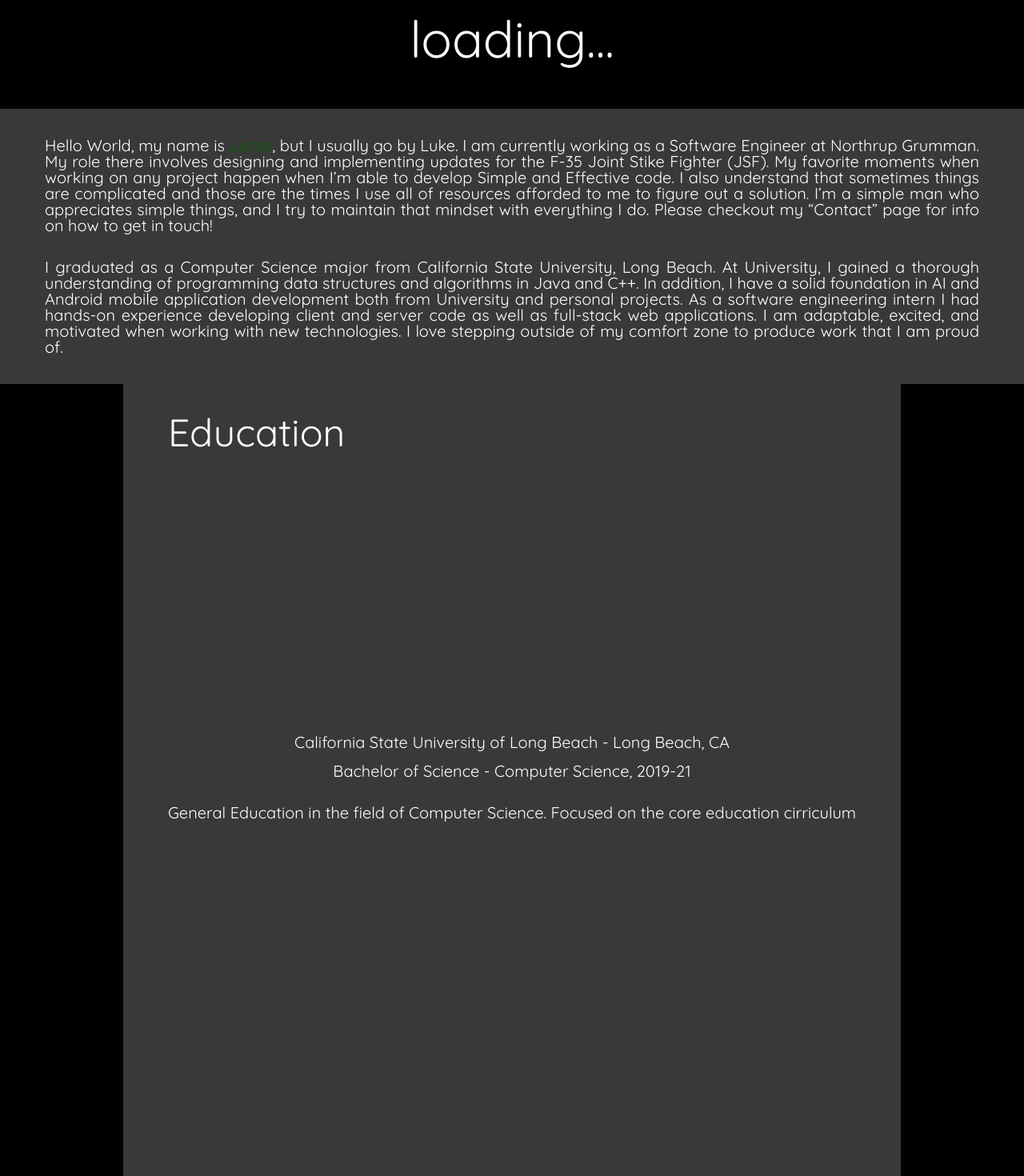
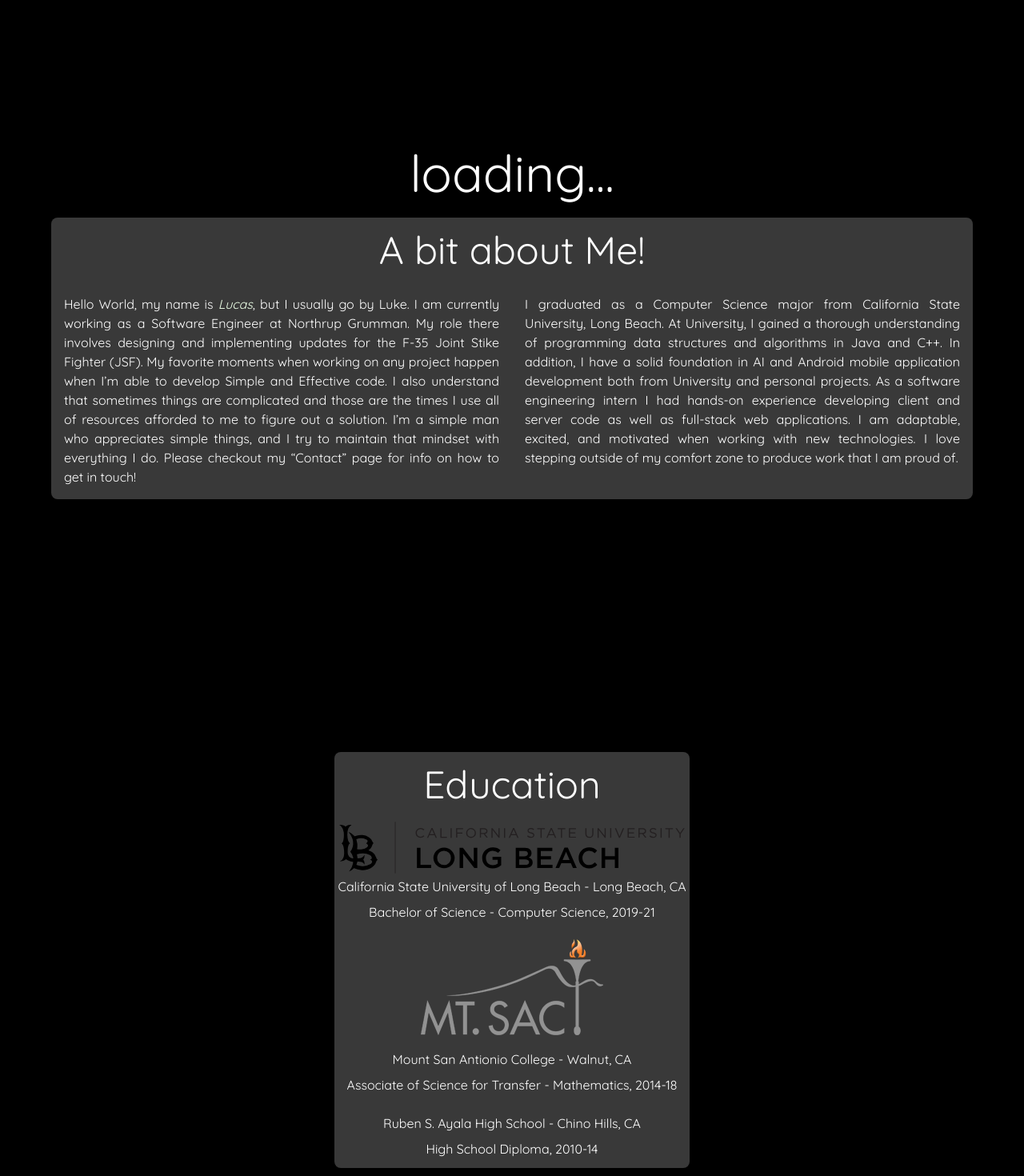
Before and after one commit to lcolias/MyReactWebsite, a React (Create React App) app in the folder my-website/: page /about in a window 1280 px wide. Shown: the part 80-1550 px from the top of the page at 80% size. Built offline with nearby package versions, Linux system fonts and the light colour scheme; no server answers.

Commit message:
Updated About page
Updated Styles
Added School images

```diff
--- a/my-website/src/components/About/About.css
+++ b/my-website/src/components/About/About.css
@@ -1,6 +1,36 @@
 em {
-    color: darkgreen;
+    color: rgb(236, 255, 231);
     font-style: italic;
+}
+
+.section-content-wrapper{
+    display: flex;
+    flex-flow: column wrap;
+    align-items: center;
+    justify-content: center;
+
+    width: 90vw;
+    min-height: 100vh;
+    margin: 0 auto;
+}
+
+.section-content-background {
+    margin: 8px 0;
+    background-color: rgba(255, 255, 255, 0.222);
+    border-radius: 8px;
+}
+
+.section-content-flex {
+    display: flex;
+}
+
+.section-content-item {
+    flex: 1;
+}
+
+.p-text-format{
+    text-align: justify;
+    line-height: 1.5;
 }
 
 .main-info-grid{
@@ -44,15 +74,3 @@ em {
     grid-column-start: 5;
     grid-column-end: 8;
 }
-
-.section-content-wrapper{
-    text-align: justify;
-    padding: 1em 2em;
-
-    font-size: 1.25em;
-    background-color: rgba(255, 255, 255, 0.222);
-}
-
-.content-spacing{
-    margin-top: 2em;
-}
--- a/my-website/src/components/About/About.js
+++ b/my-website/src/components/About/About.js
@@ -1,6 +1,10 @@
 import React, {useState, useEffect, useReducer} from "react";
 
 import "./About.css";
+
+import longBeachLogo from '../../images/longBeachLogo.svg';
+import mtSacLogo from '../../images/mtSacLogo.png';
+
 
 function GitHubUser({login}) {
     const [data, setData] = useState(null);
@@ -71,13 +75,17 @@ function About({login}) {
 
     return(
       <>
-        <header>
+        <section className="section-content-wrapper">
 
           <GitHubUser login={login}/>
 
-          <div className="section-content-wrapper content-spacing">
+          <div className="section-content-background">
 
-            <p>
+            <h2>A bit about Me!</h2>
+
+              <div className="section-content-flex ">
+
+                <p className="section-content-item p-text-format">
                   Hello World, my name is <em>Lucas</em>, but I usually go by Luke. I am currently working as a Software Engineer at Northrup Grumman.
                   My role there involves designing and implementing updates for the F-35 Joint Stike Fighter (JSF). My favorite moments when working
                   on any project happen when I’m able to develop Simple and Effective code. I also understand that sometimes things are complicated
@@ -85,7 +93,7 @@ function About({login}) {
                   and I try to maintain that mindset with everything I do. Please checkout my “Contact” page for info on how to get in touch!
                 </p>
 
-            <p>
+                <p className="section-content-item p-text-format">
                   I graduated as a Computer Science major from California State University, Long Beach. At University, I gained a thorough understanding
                   of programming data structures and algorithms in Java and C++. In addition, I have a solid foundation in AI and Android mobile application
                   development both from University and personal projects. As a software engineering intern I had hands-on experience developing client and
@@ -94,41 +102,42 @@ function About({login}) {
                 </p>
 
               </div>
-        </header>
+
+          </div>
+
+        </section>
 
         {/*<!-- ******************  EDUCATION & CERTIFICATIONS ****************** -->*/}
-        <section className="education">
-          <div className="section-content-wrapper">
+        <section className="section-content-wrapper">
+
+          <div className="section-content-background">
+
               <h2>Education</h2>
 
               {/*<!-- Copy this whole <section> block to add more schools. -->*/}
-            <section>
+              <div >
+              <img src={longBeachLogo} alt='Long Beach State Logo' />
                 <h3>California State University of Long Beach - Long Beach, CA</h3>
                 <p>Bachelor of Science - Computer Science, 2019-21</p>
-              <p>General Education in the field of Computer Science. Focused on the core education cirriculum </p>
+              </div>
+
+              <div>
+              <img src={mtSacLogo} alt='Mount San Antionio College Logo' />
+                <h3>Mount San Antionio College - Walnut, CA</h3>
+                <p>Associate of Science for Transfer - Mathematics, 2014-18</p>
+              </div>
+
+              <div>
+                <img></img>
+                <h3>Ruben S. Ayala High School - Chino Hills, CA</h3>
+                <p>High School Diploma, 2010-14</p>
+              </div>
+
+            </div>
+
           </section>
 
-            <section>
-              <h3>Mount San Antionio College - Walnut, CA</h3>
-              <p>Associate of Science for Transfer - Mathematics, 2014-18</p>
-              <p>Completed the transfer requirements for students going to engineering college.</p>
-            </section>
-
-            <section>
-              <h3>Ruben S. Ayala High School - Chino Hills, CA</h3>
-              <p>High School Diploma, 2010-14</p>
-            </section>
-        </div>
         {/*<!-- End of education block. -->*/}
-      </section>
-
-            <label htmlFor="checkbox">{checked ? "Checked" : "Not Checked"}</label>
-            <input
-                id="checkbox"
-                type="checkbox"
-                value={checked}
-                onChange={toggle}
-            />
 
         </>
     );
--- a/my-website/src/components/Home/Home.css
+++ b/my-website/src/components/Home/Home.css
@@ -1,3 +1,12 @@
+
+/*Special Fonts*/
+
+.company-font{
+    font-family: Futura Bold;
+}
+
+/*Styles*/
+
 body {
     background-color: black;
 }
@@ -38,9 +47,22 @@ h1,h2,p {
     transform: translateX(0);
 }
 
-.company-font{
-    font-family: Futura Bold;
+
+.project-preview {
+    width: 100vw;
+
+    display: flex;
+    flex-flow: row wrap;
+    justify-content: center;
 }
+
+.project-preview .item{
+
+    margin: 8px;
+
+}
+
+
 
 /*Tablet min-width*/
 @media all and (min-width: 700px) {
--- a/my-website/src/components/Home/Home.js
+++ b/my-website/src/components/Home/Home.js
@@ -50,7 +50,11 @@ function Home(props){
                 <section ref={skillsRef} className='skills'>
                     <h2 className={`hidden ${skillsInView ? 'show' : '' }`} >Checkout My Skillz</h2>
 
-                    <Tile> </Tile>
+                    <div className={`project-preview hidden ${skillsInView ? 'show' : '' }`}>
+                        <Tile > </Tile>
+                        <Tile > </Tile>
+                        <Tile > </Tile>
+                    </div>
                 </section>
 
                 <section ref={interestsRef} className='interests'>
--- a/my-website/src/components/Tile/Tile.css
+++ b/my-website/src/components/Tile/Tile.css
@@ -1,6 +1,8 @@
 .tile-container {
     height: 300px;
     width: 300px;
+    margin: 16px;
+
     display: flex;
     flex-direction: column;
     align-items: left;
```
Also changed, not shown: my-website/src/images/longBeachLogo.svg (added), my-website/src/images/mtSacLogo.png (added). Lines whose indentation alone changed are shown as unchanged.
